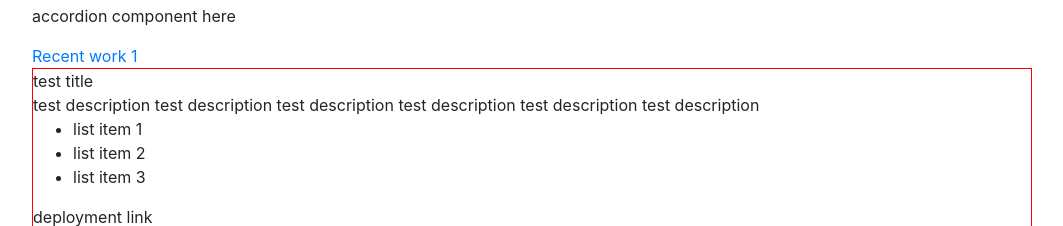
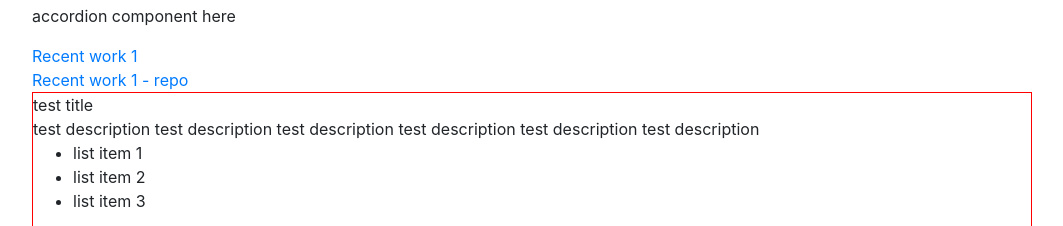
Before and after one commit to QuintonMcNamee/My-Portfolio, a plain HTML site: page index.html in a window 1280 px wide. Shown: the part 301-527 px from the top of the page, without its empty margins (108-1171 px from the left). Drawn offline with nearby package versions, Linux system fonts and the light colour scheme.

Commit message:
added link to repo of recent work 1

```diff
--- a/index.html
+++ b/index.html
@@ -62,6 +62,8 @@
       <h1>Some of my recent work</h1>
       <p>accordion component here</p>
       <a href="https://worthymon.netlify.com/" target="_blank" />Recent work 1</a>
+      <br />
+      <a href="https://github.com/bw-pokemon-go-catch/Front-End-Unit-2" target="_blank" />Recent work 1 - repo</a>
     </section>
 
     <!-- CONTACT SECTION -->
```
